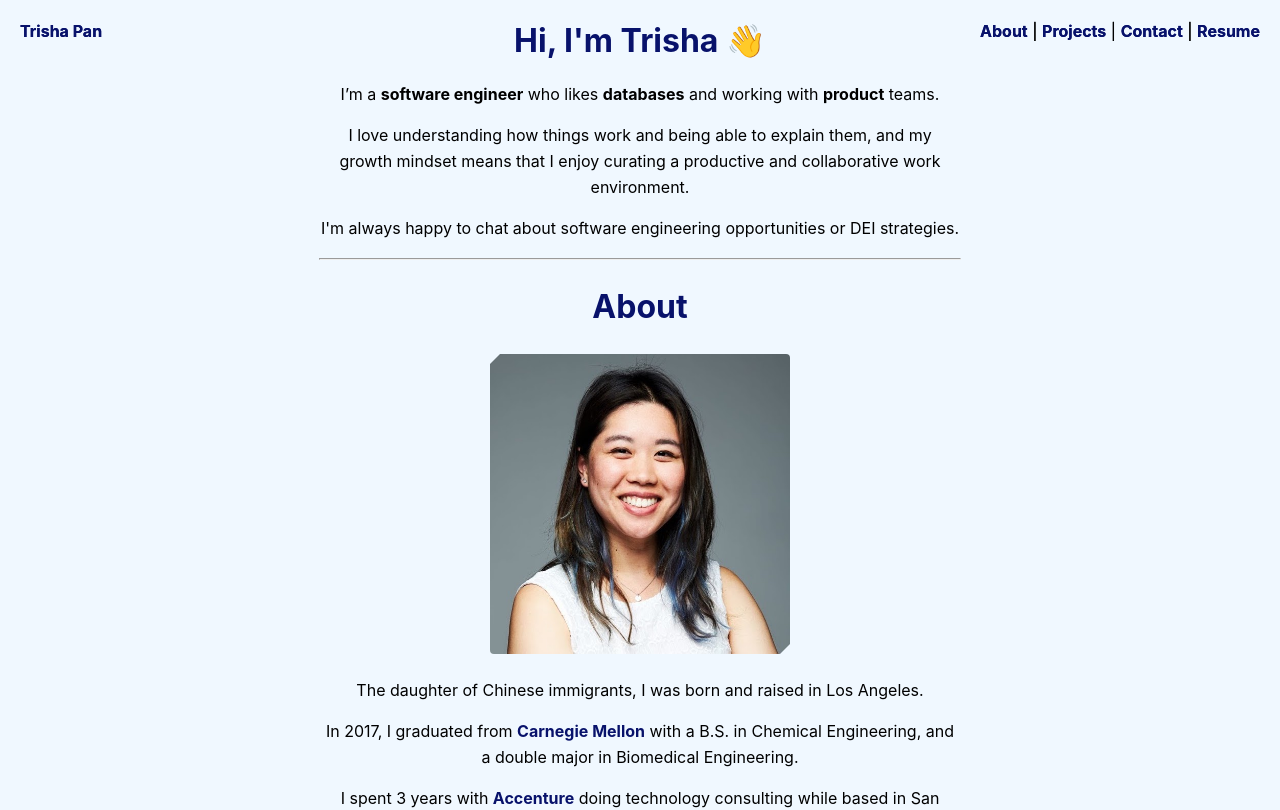
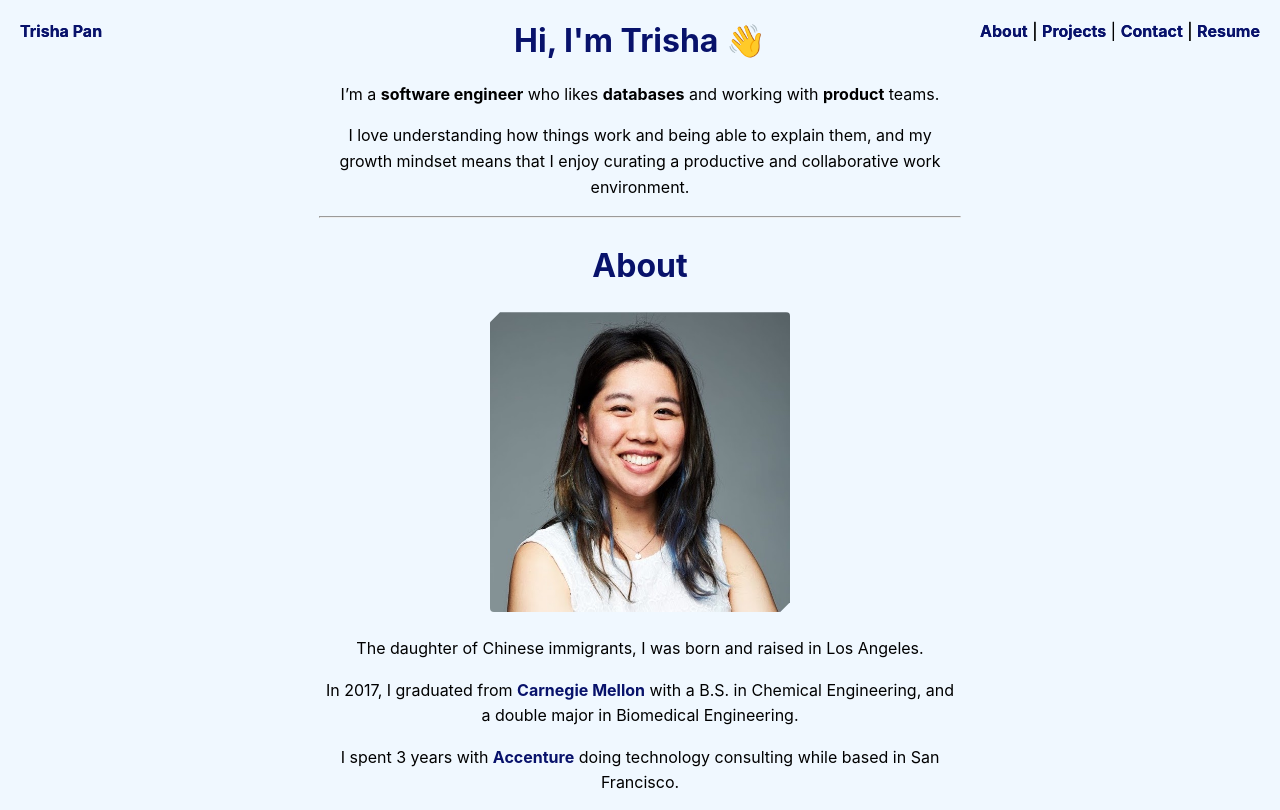
Before and after one commit to trishapan/trishapan.github.io, a React (Create React App) app: page / in a window 1280 px wide. Shown: the top 810 px of the page. Built offline with nearby package versions, Linux system fonts and the light colour scheme.

Commit message:
Make intro more concise

```diff
--- a/src/components/pages/Home.js
+++ b/src/components/pages/Home.js
@@ -21,8 +21,6 @@ function Home(props) {
                 <p>I’m a <b>software engineer</b> who likes <b>databases</b> and working with <b>product</b> teams.</p>
 
                 <p>I love understanding how things work and being able to explain them, and my growth mindset means that I enjoy curating a productive and collaborative work environment.</p>
-
-                <p>I'm always happy to chat about software engineering opportunities or DEI strategies.</p>
             </div>
             <hr className="hr"/>
             {/* <HashLink to="/#about" component={About} id="about" />
```
